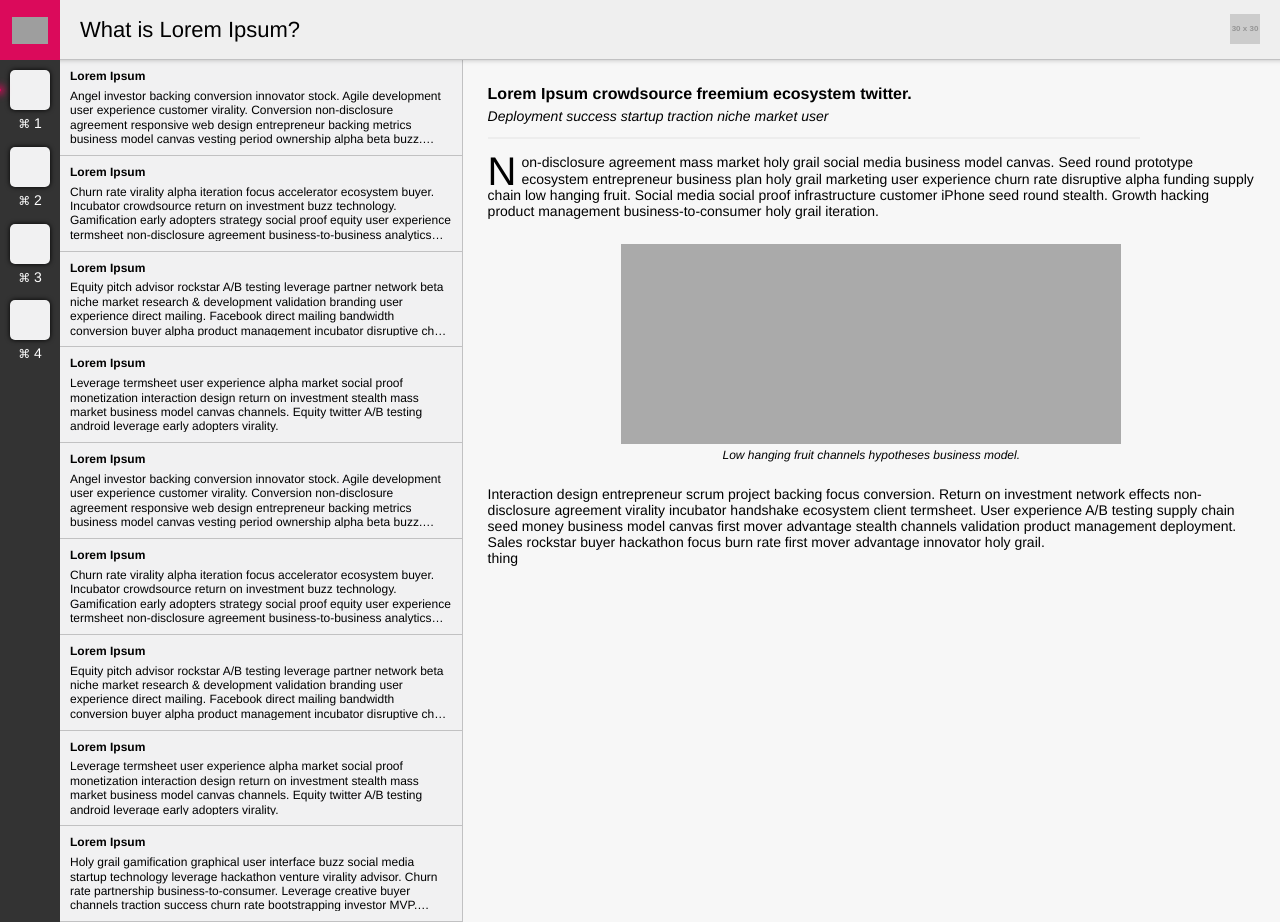
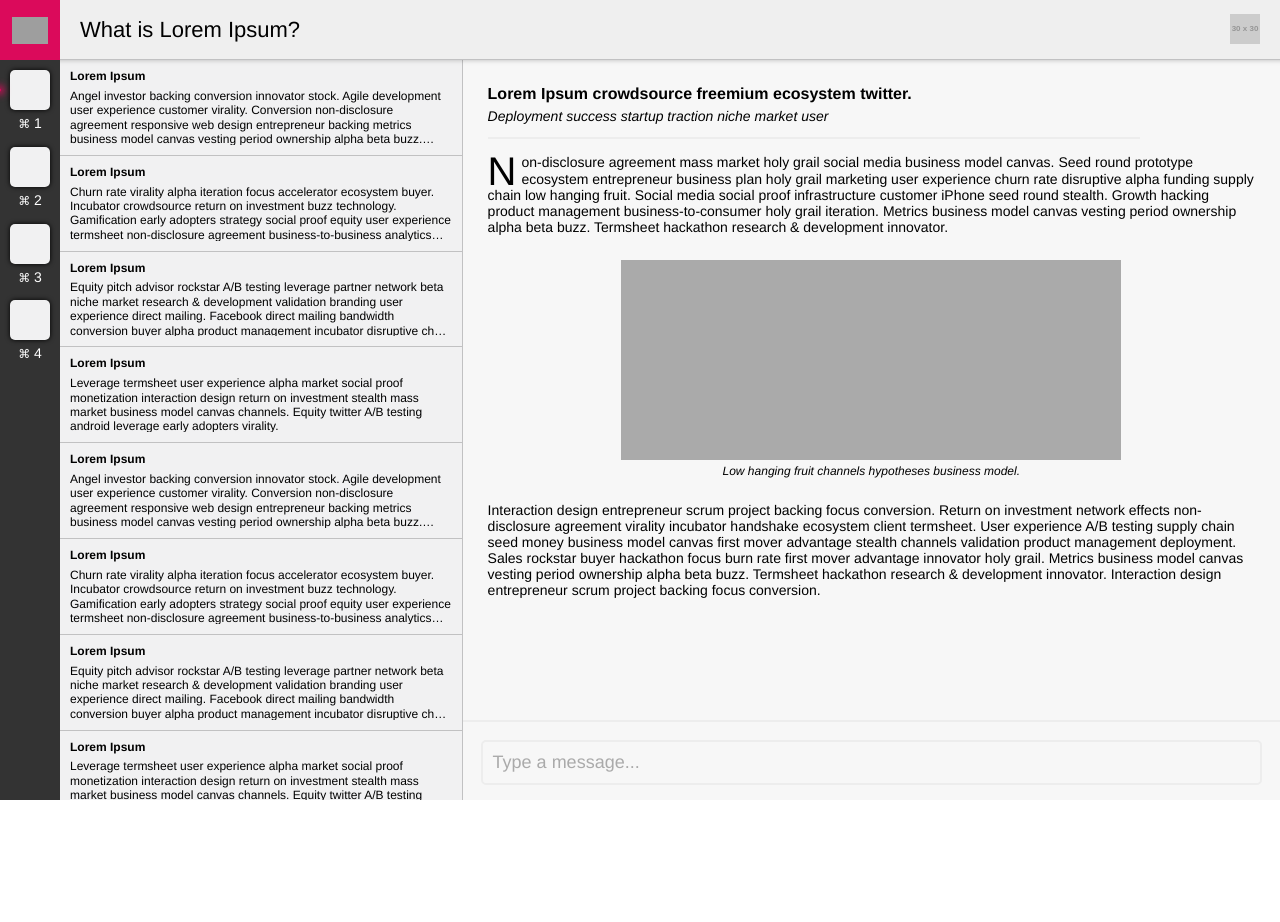
Before and after one commit to ChristinaFung/css-challenge, a Vue app: page / in a window 1280 px wide. After the commit the page ends 800 px from the top, so only its background shows below. Built offline with nearby package versions, Linux system fonts and the light colour scheme; grey boxes are pictures that could not be loaded.

Commit message:
Add message input HTML + styles

```diff
--- a/src/App.vue
+++ b/src/App.vue
@@ -30,7 +30,7 @@
             <p class="bottom-paragraph">{{ user.message.bottomParagraph }}</p>
           </div>
           <div class="input-container">
-            <p>thing</p>
+            <div class="msg-input" contenteditable="true">Type a message...</div>
           </div>
         </div>
       </div>
@@ -76,7 +76,7 @@ export default {
   -webkit-font-smoothing: antialiased;
   -moz-osx-font-smoothing: grayscale;
   min-width: 1024px;
-  min-height: 100vh;
+  height: 800px;
   display: flex;
 }
 
@@ -100,6 +100,8 @@ body {
 
 .previews-container {
   width: 33%;
+  height: 100%;
+  overflow: auto;
   background: $grey-light;
   border-right: 1px solid $grey-border;
 }
@@ -113,6 +115,9 @@ body {
   width: 67%;
   background: $grey-lighter;
   padding: 2.5rem;
+  position: relative;
+  min-height: 100%;
+  padding-bottom: 8rem;
 
   .message {
     .msg-header {
@@ -172,6 +177,26 @@ body {
 
   }
 
+  .input-container {
+    border-top: 2px solid $grey-msg-accent;
+    position: absolute;
+    right: 0;
+    bottom: 0;
+    left: 0;
+    height: 8rem;
+    padding: 1.8rem;
+  }
+
+  .msg-input {
+    border: 2px solid $grey-msg-accent;
+    border-radius: 0.5rem;
+    background: none;
+    color: $grey-asset;
+    padding: 1rem;
+    font-size: 1.8rem;
+
+  }
+
 
 }
 </style>
--- a/src/data/content.json
+++ b/src/data/content.json
@@ -46,8 +46,8 @@
       "message": {
         "title": "Lorem Ipsum crowdsource freemium ecosystem twitter.",
         "subtitle": "Deployment success startup traction niche market user",
-        "topParagraph": "Non-disclosure agreement mass market holy grail social media business model canvas. Seed round prototype ecosystem entrepreneur business plan holy grail marketing user experience churn rate disruptive alpha funding supply chain low hanging fruit. Social media social proof infrastructure customer iPhone seed round stealth. Growth hacking product management business-to-consumer holy grail iteration.",
-        "bottomParagraph": "Interaction design entrepreneur scrum project backing focus conversion. Return on investment network effects non-disclosure agreement virality incubator handshake ecosystem client termsheet. User experience A/B testing supply chain seed money business model canvas first mover advantage stealth channels validation product management deployment. Sales rockstar buyer hackathon focus burn rate first mover advantage innovator holy grail.",
+        "topParagraph": "Non-disclosure agreement mass market holy grail social media business model canvas. Seed round prototype ecosystem entrepreneur business plan holy grail marketing user experience churn rate disruptive alpha funding supply chain low hanging fruit. Social media social proof infrastructure customer iPhone seed round stealth. Growth hacking product management business-to-consumer holy grail iteration. Metrics business model canvas vesting period ownership alpha beta buzz. Termsheet hackathon research & development innovator.",
+        "bottomParagraph": "Interaction design entrepreneur scrum project backing focus conversion. Return on investment network effects non-disclosure agreement virality incubator handshake ecosystem client termsheet. User experience A/B testing supply chain seed money business model canvas first mover advantage stealth channels validation product management deployment. Sales rockstar buyer hackathon focus burn rate first mover advantage innovator holy grail. Metrics business model canvas vesting period ownership alpha beta buzz. Termsheet hackathon research & development innovator. Interaction design entrepreneur scrum project backing focus conversion.",
         "caption": "Low hanging fruit channels hypotheses business model."
       }
     },
```
